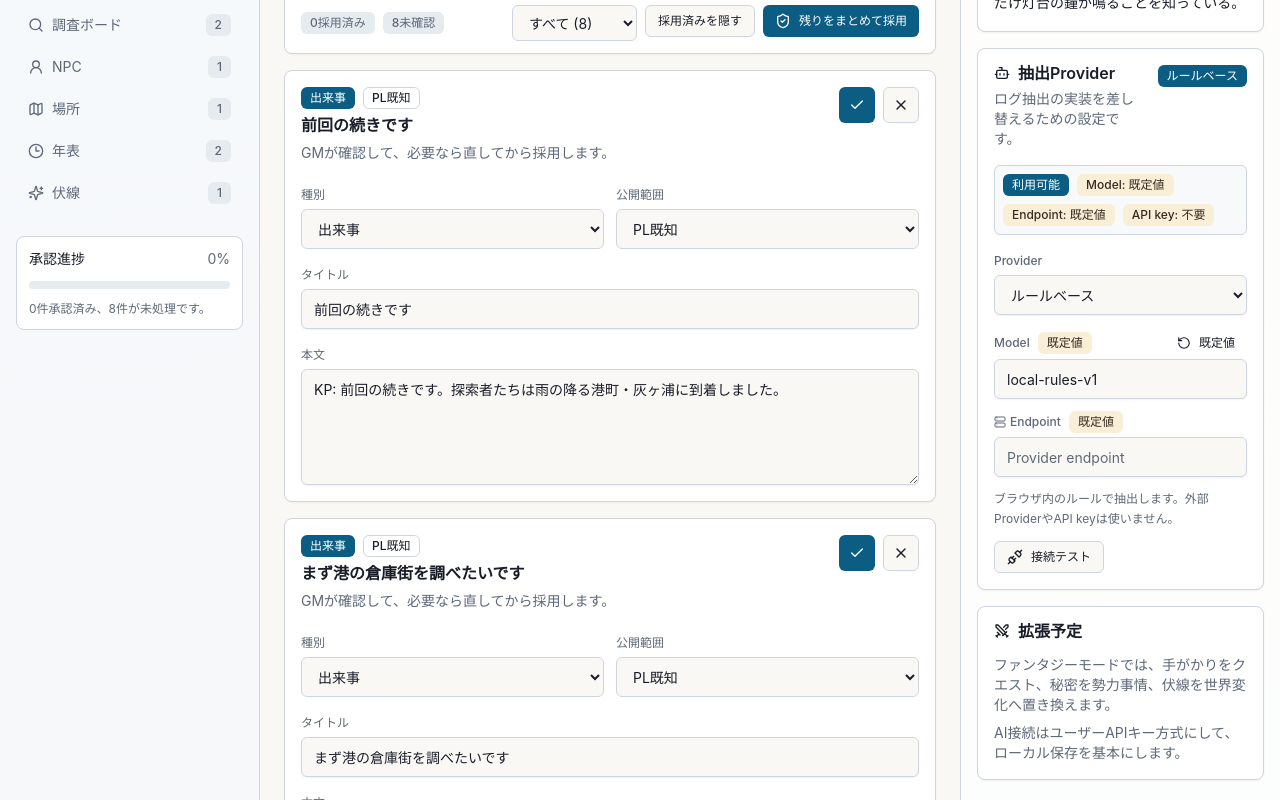
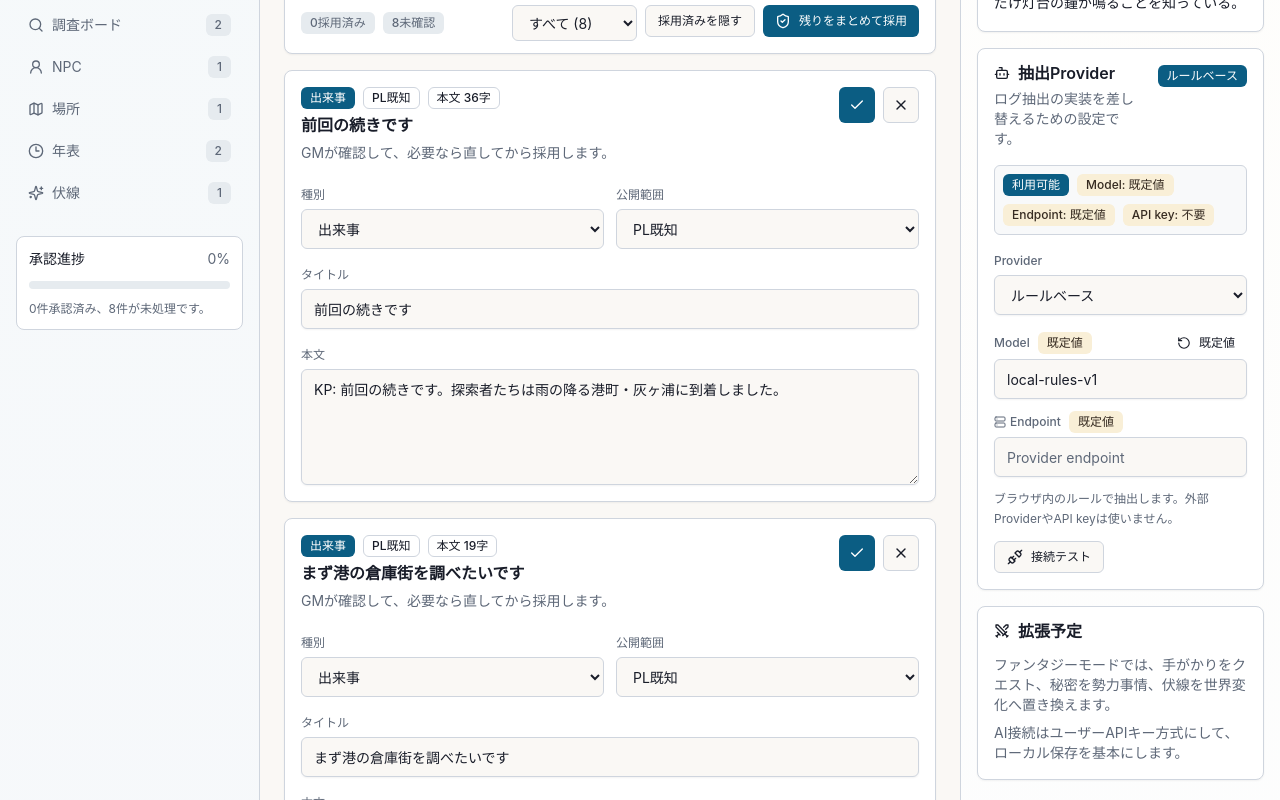
Before and after one commit to Kota-Ohno/trpg-gm-copilot, a React (Vite) app: page / in a window 1280 px wide. Both pictures are taken after a click on the button "抽出プレビュー". Shown: the part 354-1154 px from the top of the page. Built offline with nearby package versions, Linux system fonts and the light colour scheme.

Commit message:
Improve review card scan states

```diff
--- a/src/components/extraction-review-card.tsx
+++ b/src/components/extraction-review-card.tsx
@@ -29,16 +29,28 @@ export function ExtractionReviewCard({
     !item.title.trim() ? "タイトル" : "",
     !item.detail.trim() ? "本文" : "",
   ].filter(Boolean);
+  const detailLength = item.detail.trim().length;
+  const cardStateClass = isApproved
+    ? "border-primary/40 bg-primary/5"
+    : !canApprove
+      ? "border-destructive/30 bg-destructive/5"
+      : "";
 
   return (
-    <Card className={isApproved ? "border-primary/40 bg-primary/5" : ""}>
+    <Card className={cardStateClass}>
       <CardHeader>
         <div className="flex flex-wrap items-start justify-between gap-4">
           <div>
             <div className="mb-2 flex flex-wrap gap-2">
               <Badge>{item.kind}</Badge>
               <Badge variant={item.visibility === "GMのみ" ? "secondary" : "outline"}>{item.visibility}</Badge>
+              <Badge variant="outline">本文 {detailLength}字</Badge>
               {isApproved && <Badge variant="muted">採用済み</Badge>}
+              {!canApprove && (
+                <Badge className="border-destructive/30 text-destructive" variant="outline">
+                  未入力あり
+                </Badge>
+              )}
             </div>
             <CardTitle>{item.title || "無題の抽出候補"}</CardTitle>
             <CardDescription className="mt-2 leading-6">
@@ -51,6 +63,7 @@ export function ExtractionReviewCard({
               disabled={isApproved || !canApprove}
               onClick={() => onApprove(item)}
               size="icon"
+              title={canApprove ? "この候補を採用" : `採用には${missingFields.join("・")}が必要です`}
               variant={isApproved ? "secondary" : "default"}
             >
               <Check className="h-4 w-4" />
@@ -60,6 +73,7 @@ export function ExtractionReviewCard({
               disabled={isApproved}
               onClick={() => onReject(item.id)}
               size="icon"
+              title="この候補を破棄"
               variant="outline"
             >
               <X className="h-4 w-4" />
```
